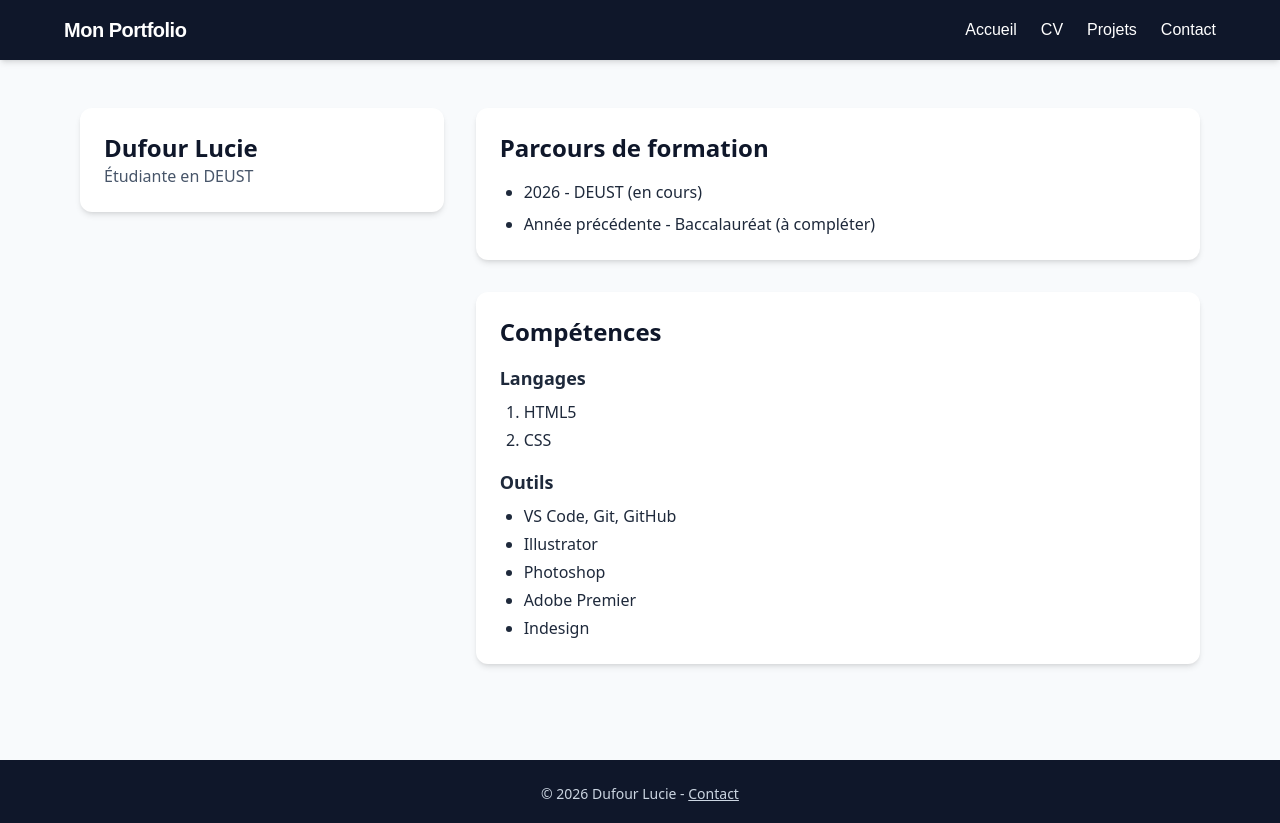
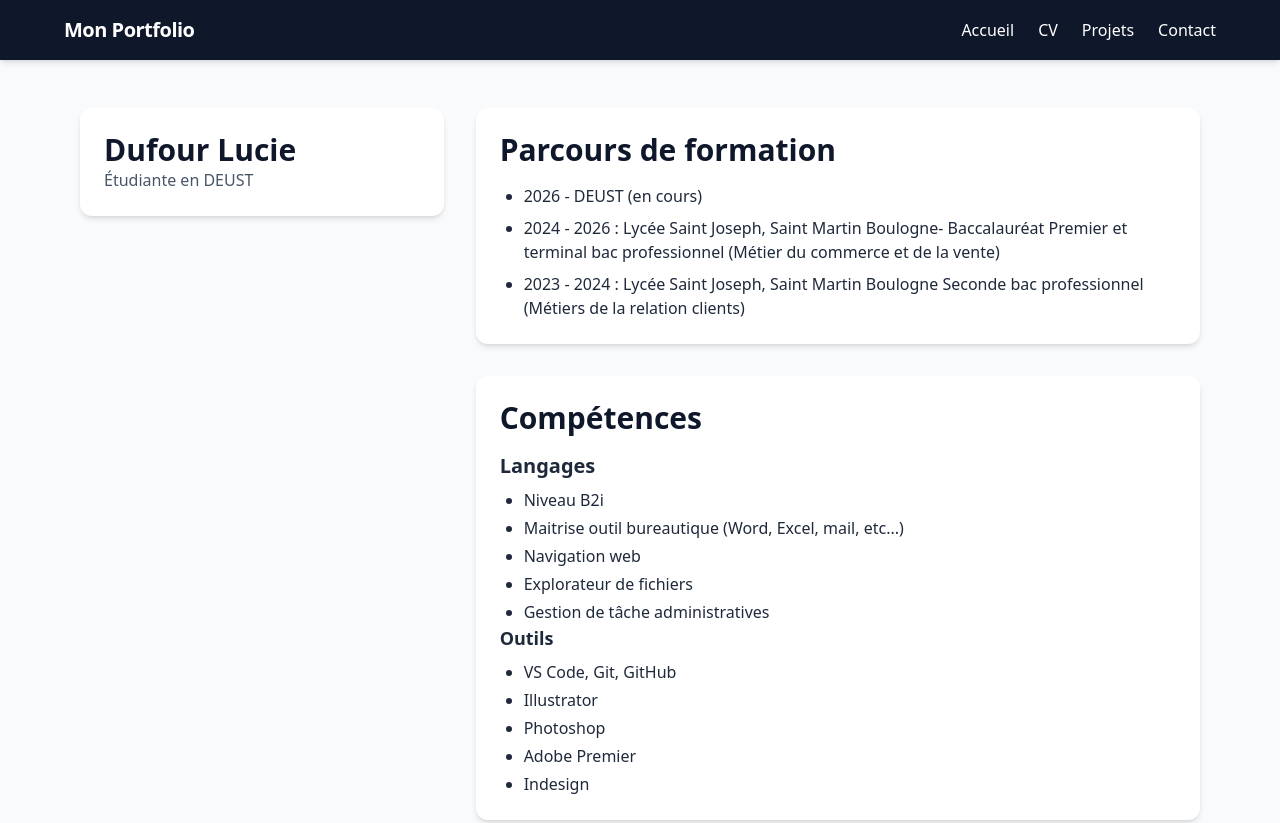
Before and after one commit to lucie2608ld/portfolio-cours, a plain HTML site: page cv.html in a window 1280 px wide. Shown: the top 823 px of the page. Drawn offline with nearby package versions, Linux system fonts and the light colour scheme; files that its build step writes are made by us from their sources.

Commit message:
modification5

```diff
--- a/css/style.css
+++ b/css/style.css
@@ -1,6 +1,38 @@
+body {
+    background-color: #f5f5f5;
+    color: #333333;
+}
+
 header {
-    font-family: Arial, Helvetica, sans-serif;
-    color: #000000;
-    background-color: #9d1378;
-    line-height: 1,05;
+    background-color: #2c3e50;
+    color: white;
 }
+
+nav {
+    background-color: #dfe6e9;
+}
+
+main {
+    background-color: white;
+}
+
+section {
+    background-color: #ecf0f1;
+}
+
+article {
+    background-color: white;
+}
+
+aside {
+    background-color: #ffeaa7;
+}
+
+footer {
+    background-color: #2c3e50;
+    color: white;
+}
+
+a {
+    color: #0066cc;
+}
--- a/cv.html
+++ b/cv.html
@@ -4,7 +4,6 @@
     <meta charset="UTF-8">
     <meta name="viewport" content="width=device-width, initial-scale=1.0">
     <title>Mon Portfolio - CV</title>
-    <link rel="stylesheet" href="style.css">
     <script src="https://cdn.tailwindcss.com"></script>
 </head>
 <body class="bg-slate-50 text-slate-800 font-sans">
@@ -22,30 +21,38 @@
     </header>
 
     <main class="max-w-6xl mx-auto px-4 py-12">
-        <div class="container-cv md:flex md:gap-8 items-start">
+        <aside class="container-cv md:flex md:gap-8 items-start">
 
             <section class="card bg-white rounded-xl shadow-md p-6 mb-8 md:w-1/3">
-                <h2 class="text-2xl font-bold text-slate-900">Dufour Lucie</h2>
+                <h2 class="text-3xl font-bold text-slate-900">Dufour Lucie</h2>
                 <p class="text-slate-600">Étudiante en DEUST</p>
             </section>
 
-            <div class="md:w-2/3 space-y-8">
+            <aside class="md:w-2/3 space-y-8">
                 <section class="card bg-white rounded-xl shadow-md p-6">
-                    <h2 class="text-2xl font-bold text-slate-900 mb-4">Parcours de formation</h2>
+                    <h2 class="text-3xl font-bold text-slate-900 mb-4">Parcours de formation</h2>
                     <ul class="list-disc pl-6 space-y-2">
                         <li>2026 - DEUST (en cours)</li>
-                        <li>Année précédente - Baccalauréat (à compléter)</li>
+                        <li>2024 - 2026 : Lycée Saint Joseph, Saint Martin Boulogne- Baccalauréat
+                            Premier et terminal bac professionnel (Métier du commerce et de la vente)
+                        </li>
+                        <li>2023 - 2024 : Lycée Saint Joseph, Saint Martin Boulogne
+                            Seconde bac professionnel (Métiers de la relation clients)
+                        </li>
                     </ul>
                 </section>
 
                 <section class="card bg-white rounded-xl shadow-md p-6">
-                    <h2 class="text-2xl font-bold text-slate-900 mb-4">Compétences</h2>
+                    <h2 class="text-3xl font-bold text-slate-900 mb-4">Compétences</h2>
 
-                    <h3 class="text-lg font-semibold text-slate-800 mb-2">Langages</h3>
-                    <ol class="list-decimal pl-6 space-y-1 mb-4">
-                        <li>HTML5</li>
-                        <li>CSS</li>
-                    </ol>
+                    <h3 class="text-xl font-semibold text-slate-800 mb-2">Langages</h3>
+                    <ul class="list-disc pl-6 space-y-1">
+                        <li>Niveau B2i</li>
+                        <li>Maitrise outil bureautique (Word, Excel, mail, etc...)</li>
+                        <li>Navigation web</li>
+                        <li>Explorateur de fichiers</li>
+                        <li>Gestion de tâche administratives</li>
+                    </ul>
 
                     <h3 class="text-lg font-semibold text-slate-800 mb-2">Outils</h3>
                     <ul class="list-disc pl-6 space-y-1">
@@ -56,8 +63,8 @@
                         <li>Indesign</li>
                     </ul>
                 </section>
-            </div>
-        </div>
+            </aside>
+        </aside>
     </main>
 
     <footer class="bg-slate-900 text-slate-300 text-center text-sm py-6 px-8 mt-12">
```
Also changed, not shown: contact.html (+1 -2 lines), index.html (+8 -2 lines), projets.html (+1 -1 lines).
